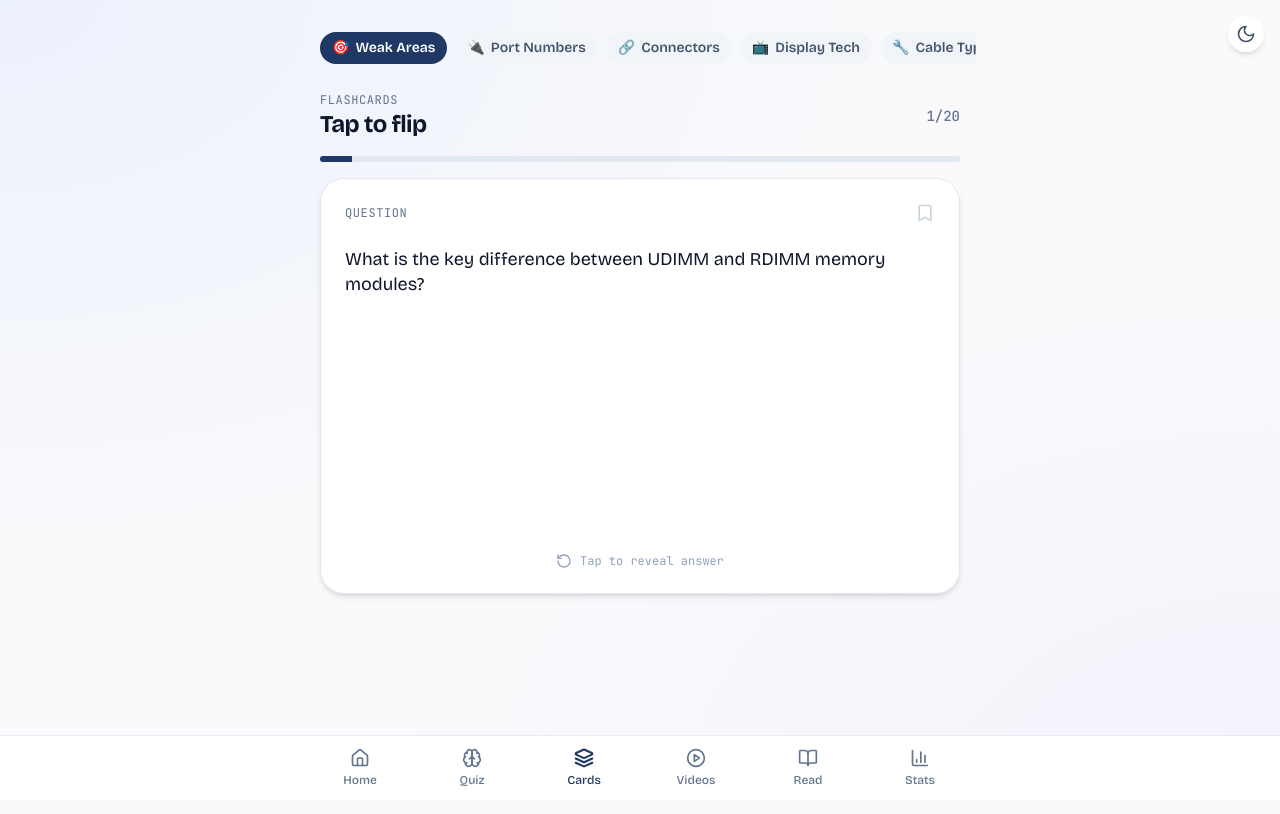
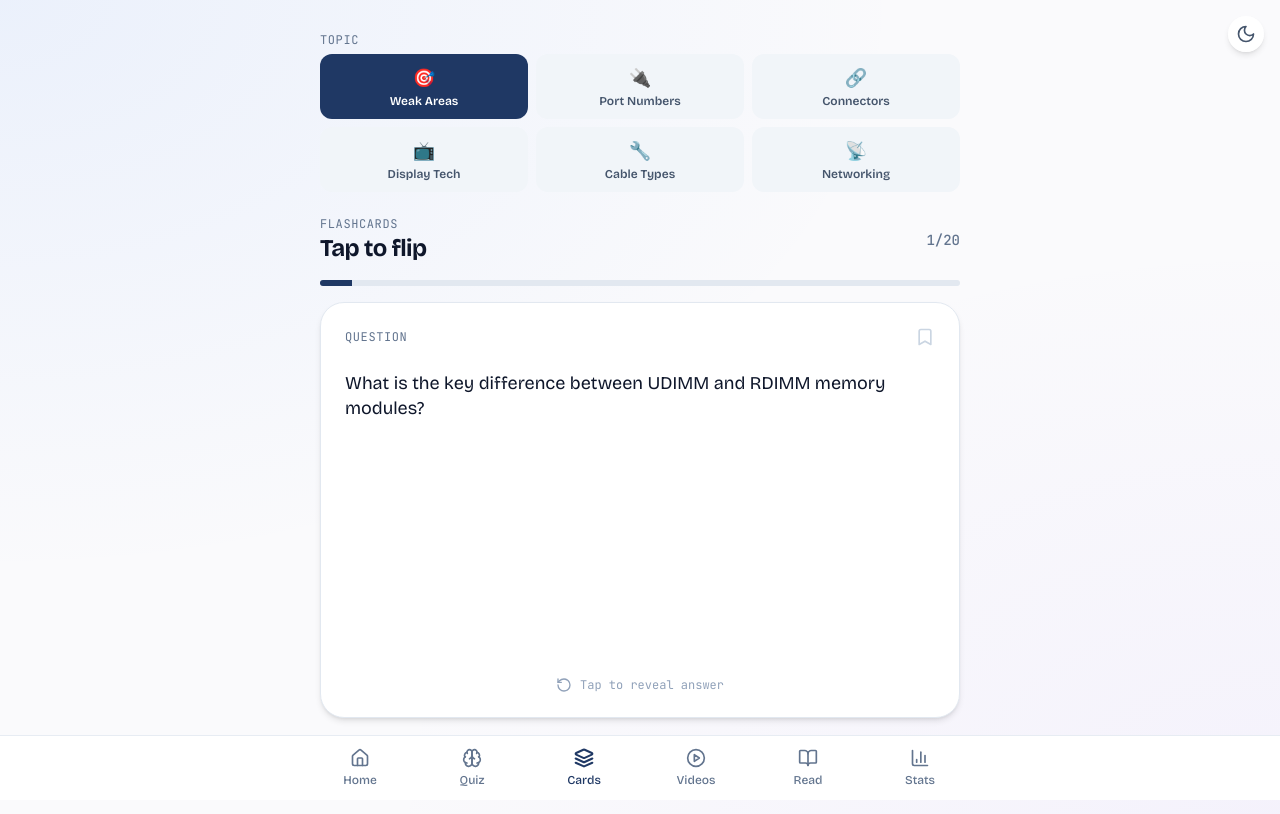
Before and after one commit to mcgillesdorce/comptiaAplus, a Next.js app: page /flashcards in a window 1280 px wide. Built offline with nearby package versions, Linux system fonts and the light colour scheme.

Commit message:
fix: replace flashcard stack scroll-row with always-visible 3-column grid picker

```diff
--- a/app/flashcards/page.tsx
+++ b/app/flashcards/page.tsx
@@ -36,6 +36,37 @@ function buildDeck(
   return shuffle(filtered);
 }
 
+function StackPicker({
+  activeId,
+  onSelect,
+}: {
+  activeId: string;
+  onSelect: (s: StackDef) => void;
+}) {
+  return (
+    <div className="space-y-1.5 pt-2">
+      <p className="font-mono text-xs uppercase tracking-wider text-slate-500">Topic</p>
+      <div className="grid grid-cols-3 gap-2">
+        {STACKS.map((s) => (
+          <button
+            key={s.id}
+            onClick={() => onSelect(s)}
+            className={cn(
+              "flex flex-col items-center gap-0.5 rounded-xl py-2.5 transition-colors active:scale-[0.97]",
+              s.id === activeId
+                ? "bg-brand-700 text-white"
+                : "bg-slate-100 text-slate-600",
+            )}
+          >
+            <span className="text-lg">{s.emoji}</span>
+            <span className="text-xs font-semibold leading-tight">{s.label}</span>
+          </button>
+        ))}
+      </div>
+    </div>
+  );
+}
+
 export default function FlashcardsPage() {
   const stats = useStudyStore((s) => s.questionStats);
   const sessions = useStudyStore((s) => s.sessions);
@@ -59,24 +90,7 @@ export default function FlashcardsPage() {
   if (deck.length === 0) {
     return (
       <div className="space-y-4">
-        {/* Stack picker still visible even when empty */}
-        <div className="-mx-4 flex gap-2 overflow-x-auto px-4 pb-1 pt-2 scrollbar-none">
-          {STACKS.map((s) => (
-            <button
-              key={s.id}
-              onClick={() => handleSelectStack(s)}
-              className={cn(
-                "flex shrink-0 items-center gap-1.5 rounded-full px-3 py-1.5 text-sm font-semibold transition-colors",
-                s.id === activeStackId
-                  ? "bg-brand-700 text-white"
-                  : "bg-slate-100 text-slate-600",
-              )}
-            >
-              <span>{s.emoji}</span>
-              <span>{s.label}</span>
-            </button>
-          ))}
-        </div>
+        <StackPicker activeId={activeStackId} onSelect={handleSelectStack} />
         <div className="pt-8 text-center">
           <p className="text-slate-600">No flashcards in this stack yet.</p>
         </div>
@@ -87,24 +101,8 @@ export default function FlashcardsPage() {
   if (idx >= deck.length) {
     return (
       <div className="space-y-4">
-        <div className="-mx-4 flex gap-2 overflow-x-auto px-4 pb-1 pt-2 scrollbar-none">
-          {STACKS.map((s) => (
-            <button
-              key={s.id}
-              onClick={() => handleSelectStack(s)}
-              className={cn(
-                "flex shrink-0 items-center gap-1.5 rounded-full px-3 py-1.5 text-sm font-semibold transition-colors",
-                s.id === activeStackId
-                  ? "bg-brand-700 text-white"
-                  : "bg-slate-100 text-slate-600",
-              )}
-            >
-              <span>{s.emoji}</span>
-              <span>{s.label}</span>
-            </button>
-          ))}
-        </div>
-        <div className="flex min-h-[50vh] flex-col items-center justify-center space-y-4 text-center">
+        <StackPicker activeId={activeStackId} onSelect={handleSelectStack} />
+        <div className="flex min-h-[40vh] flex-col items-center justify-center space-y-4 text-center">
           <p className="text-4xl">🎉</p>
           <p className="text-xl font-semibold text-slate-900">Deck complete</p>
           <p className="text-sm text-slate-600">You reviewed {deck.length} cards</p>
@@ -140,23 +138,7 @@ export default function FlashcardsPage() {
   return (
     <div className="space-y-4">
       {/* Stack picker */}
-      <div className="-mx-4 flex gap-2 overflow-x-auto px-4 pb-1 pt-2 scrollbar-none">
-        {STACKS.map((s) => (
-          <button
-            key={s.id}
-            onClick={() => handleSelectStack(s)}
-            className={cn(
-              "flex shrink-0 items-center gap-1.5 rounded-full px-3 py-1.5 text-sm font-semibold transition-colors",
-              s.id === activeStackId
-                ? "bg-brand-700 text-white"
-                : "bg-slate-100 text-slate-600",
-            )}
-          >
-            <span>{s.emoji}</span>
-            <span>{s.label}</span>
-          </button>
-        ))}
-      </div>
+      <StackPicker activeId={activeStackId} onSelect={handleSelectStack} />
 
       {/* Header */}
       <div className="flex items-center justify-between pt-2">
```
